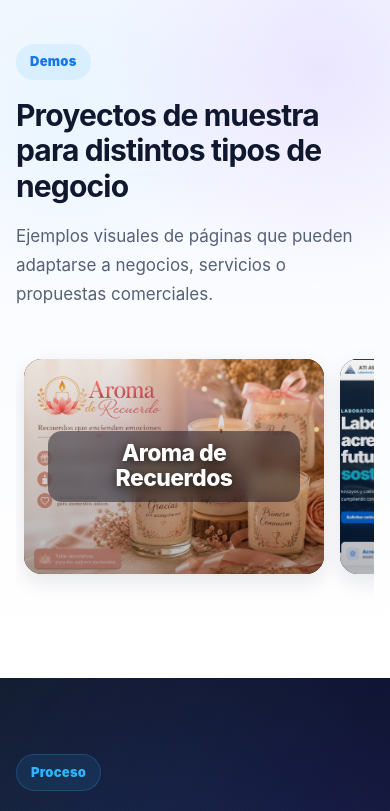
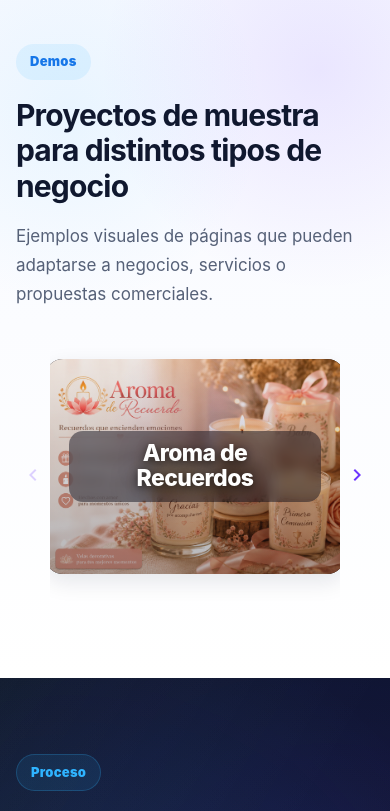
Before and after one commit to IngAlbertoSaavedra/prismakore-web, a Vue app: page / in a window 390 px wide. Shown: the part 2672-3483 px from the top of the page. Built offline with nearby package versions, Linux system fonts and the light colour scheme.

Commit message:
Sitio Terminado

```diff
--- a/src/components/sections/DemosSection.vue
+++ b/src/components/sections/DemosSection.vue
@@ -4,35 +4,44 @@
       <div class="section-heading">
         <span class="eyebrow">Demos</span>
 
-        <h2>Proyectos de muestra para distintos tipos de negocio</h2>
+        <h2>
+          Proyectos de muestra para distintos tipos de negocio
+        </h2>
 
         <p>
-          Ejemplos visuales de páginas que pueden adaptarse a negocios, servicios o propuestas comerciales.
+          Ejemplos visuales de páginas que pueden adaptarse a negocios,
+          servicios o propuestas comerciales.
         </p>
       </div>
 
       <v-slide-group
+        v-model="demoActivo"
         class="demos-slide"
         show-arrows
         center-active
+        mandatory
+        @touchstart="iniciarDeslizamiento"
+        @touchend="terminarDeslizamiento"
       >
         <v-slide-group-item
-          v-for="demo in demos"
+          v-for="(demo, index) in demos"
           :key="demo.title"
+          :value="index"
         >
           <v-hover
             v-slot="{ isHovering, props }"
             open-delay="120"
             close-delay="120"
           >
-            <a
+            <article
               v-bind="props"
               class="demo-card"
               :class="{ 'is-hovering': isHovering }"
-              :href="demo.href"
-              target="_blank"
-              rel="noopener"
-              :aria-label="`Ver demo ${demo.title}`"
+              role="link"
+              tabindex="0"
+              :aria-label="`Abrir demo ${demo.title}`"
+              @click="abrirDemo(demo)"
+              @keydown.enter.prevent="abrirDemo(demo)"
             >
               <img
                 class="demo-image"
@@ -42,10 +51,12 @@
 
               <span class="demo-overlay"></span>
 
-              <span class="demo-title">
-                {{ demo.title }}
-              </span>
-            </a>
+              <div class="demo-content">
+                <span class="demo-title">
+                  {{ demo.title }}
+                </span>
+              </div>
+            </article>
           </v-hover>
         </v-slide-group-item>
       </v-slide-group>
@@ -54,17 +65,105 @@
 </template>
 
 <script setup>
+import { ref } from 'vue'
 import { demos } from '../../data/demos'
+
+const demoActivo = ref(0)
+
+const inicioTouchX = ref(0)
+const inicioTouchY = ref(0)
+const fueDeslizamiento = ref(false)
+
+const iniciarDeslizamiento = (event) => {
+  const touch = event.changedTouches?.[0]
+
+  if (!touch) return
+
+  inicioTouchX.value = touch.clientX
+  inicioTouchY.value = touch.clientY
+  fueDeslizamiento.value = false
+}
+
+const terminarDeslizamiento = (event) => {
+  const touch = event.changedTouches?.[0]
+
+  if (!touch) return
+
+  const diferenciaX = touch.clientX - inicioTouchX.value
+  const diferenciaY = touch.clientY - inicioTouchY.value
+
+  const movimientoHorizontal = Math.abs(diferenciaX)
+  const movimientoVertical = Math.abs(diferenciaY)
+
+  const minimoDeslizamiento = 45
+
+  if (
+    movimientoHorizontal < minimoDeslizamiento ||
+    movimientoHorizontal <= movimientoVertical
+  ) {
+    fueDeslizamiento.value = false
+    return
+  }
+
+  fueDeslizamiento.value = true
+
+  if (diferenciaX < 0) {
+    siguienteDemo()
+  } else {
+    demoAnterior()
+  }
+
+  window.setTimeout(() => {
+    fueDeslizamiento.value = false
+  }, 250)
+}
+
+const siguienteDemo = () => {
+  if (demoActivo.value < demos.length - 1) {
+    demoActivo.value += 1
+  }
+}
+
+const demoAnterior = () => {
+  if (demoActivo.value > 0) {
+    demoActivo.value -= 1
+  }
+}
+
+const abrirDemo = (demo) => {
+  if (fueDeslizamiento.value) return
+  if (!demo.href) return
+
+  window.open(
+    demo.href,
+    '_blank',
+    'noopener,noreferrer',
+  )
+}
 </script>
 
 <style scoped>
 .demos-section {
   position: relative;
   padding: 92px 0 96px;
+
   background:
-    radial-gradient(circle at 18% 20%, rgba(47, 180, 255, 0.08), transparent 30%),
-    radial-gradient(circle at 82% 14%, rgba(109, 53, 255, 0.10), transparent 32%),
-    linear-gradient(180deg, #f7f9ff 0%, #ffffff 100%);
+    radial-gradient(
+      circle at 18% 20%,
+      rgba(47, 180, 255, 0.08),
+      transparent 30%
+    ),
+    radial-gradient(
+      circle at 82% 14%,
+      rgba(109, 53, 255, 0.10),
+      transparent 32%
+    ),
+    linear-gradient(
+      180deg,
+      #f7f9ff 0%,
+      #ffffff 100%
+    );
+
   color: #0d1530;
   overflow: hidden;
 }
@@ -120,7 +219,6 @@
   background: transparent;
 }
 
-/* Vuetify slide group cleanup */
 :deep(.v-slide-group) {
   background: transparent;
 }
@@ -130,33 +228,16 @@
   overflow: hidden;
 }
 
-:deep(.v-slide-group__wrapper) {
-  background: transparent;
-  overflow: hidden;
-}
-
 :deep(.v-slide-group__content) {
   align-items: center;
   padding: 28px 0 60px;
+
   background: transparent;
 
-  transition: transform 0.55s cubic-bezier(0.22, 1, 0.36, 1) !important;
+  transition: transform 0.42s cubic-bezier(0.22, 1, 0.36, 1);
   will-change: transform;
 }
 
-:deep(.v-slide-group__container) {
-  background: transparent;
-  overflow: hidden;
-  scroll-behavior: smooth;
-}
-
-:deep(.v-slide-group__wrapper) {
-  background: transparent;
-  overflow: hidden;
-  scroll-behavior: smooth;
-}
-
-/* Arrows */
 :deep(.v-slide-group__prev),
 :deep(.v-slide-group__next) {
   min-width: 58px;
@@ -189,10 +270,13 @@
   overflow: hidden;
 
   color: #ffffff;
-  text-decoration: none;
 
   background: #050816;
-  box-shadow: 0 8px 22px rgba(13, 21, 48, 0.10);
+
+  box-shadow:
+    0 8px 22px rgba(13, 21, 48, 0.10);
+
+  cursor: pointer;
 
   transform: scale(1);
   transform-origin: center center;
@@ -204,6 +288,7 @@
 
 .demo-card.is-hovering {
   transform: scale(1.035);
+
   box-shadow:
     0 3px 9px rgba(13, 21, 48, 0.24),
     0 18px 38px rgba(13, 21, 48, 0.14);
@@ -219,19 +304,18 @@
   object-fit: cover;
   object-position: top center;
 
-  filter: brightness(0.98) saturate(1.04);
+  filter:
+    brightness(0.98)
+    saturate(1.04);
+
   transition:
-    inset 0.32s ease,
-    width 0.32s ease,
-    height 0.32s ease,
     filter 0.32s ease;
 }
 
 .demo-card.is-hovering .demo-image {
-  inset: 0;
-  width: 100%;
-  height: 100%;
-  filter: brightness(0.88) saturate(1.08);
+  filter:
+    brightness(0.88)
+    saturate(1.08);
 }
 
 .demo-overlay {
@@ -240,23 +324,46 @@
   z-index: 1;
 
   background:
-    linear-gradient(180deg, rgba(5, 8, 22, 0.03), rgba(5, 8, 22, 0.28)),
-    radial-gradient(circle at 50% 35%, rgba(109, 53, 255, 0.08), transparent 46%);
+    linear-gradient(
+      180deg,
+      rgba(5, 8, 22, 0.03),
+      rgba(5, 8, 22, 0.28)
+    ),
+    radial-gradient(
+      circle at 50% 35%,
+      rgba(109, 53, 255, 0.08),
+      transparent 46%
+    );
 
   transition: background 0.3s ease;
 }
 
 .demo-card.is-hovering .demo-overlay {
   background:
-    linear-gradient(180deg, rgba(5, 8, 22, 0.02), rgba(5, 8, 22, 0.22)),
-    radial-gradient(circle at 50% 35%, rgba(47, 180, 255, 0.08), transparent 48%);
+    linear-gradient(
+      180deg,
+      rgba(5, 8, 22, 0.02),
+      rgba(5, 8, 22, 0.22)
+    ),
+    radial-gradient(
+      circle at 50% 35%,
+      rgba(47, 180, 255, 0.08),
+      transparent 48%
+    );
+}
+
+.demo-content {
+  position: relative;
+  z-index: 2;
+
+  display: flex;
+  flex-direction: column;
+  align-items: center;
+
+  max-width: 84%;
 }
 
 .demo-title {
-  position: relative;
-  z-index: 2;
-
-  max-width: 84%;
   padding: 10px 18px 12px;
   border-radius: 14px;
 
@@ -275,7 +382,6 @@
     0 8px 24px rgba(0, 0, 0, 0.55),
     0 2px 8px rgba(0, 0, 0, 0.65);
 
-  transform: translateY(0);
   transition:
     transform 0.28s ease,
     background 0.28s ease;
@@ -287,9 +393,6 @@
 }
 
 @media (max-width: 720px) {
-    .demo-card.is-hovering {
-    transform: scale(1.02);
-    }
   .demos-section {
     padding: 72px 0;
   }
@@ -309,6 +412,8 @@
 
   .demos-slide {
     margin-top: 36px;
+
+    touch-action: pan-y;
   }
 
   :deep(.v-slide-group__content) {
@@ -319,6 +424,15 @@
     width: 300px;
     height: 215px;
     margin-inline: 8px;
+
+    user-select: none;
+    -webkit-user-select: none;
+
+    touch-action: pan-y;
+  }
+
+  .demo-card.is-hovering {
+    transform: scale(1.02);
   }
 
   .demo-title {
@@ -327,7 +441,12 @@
 
   :deep(.v-slide-group__prev),
   :deep(.v-slide-group__next) {
-    display: none;
+    min-width: 34px;
+  }
+
+  :deep(.v-slide-group__prev .v-icon),
+  :deep(.v-slide-group__next .v-icon) {
+    font-size: 24px;
   }
 }
 </style>
--- a/src/components/sections/ServicesSection.vue
+++ b/src/components/sections/ServicesSection.vue
@@ -2,15 +2,18 @@
   <section id="servicios" class="services-section">
     <div class="services-wrap">
       <div class="section-heading">
-        <span class="eyebrow">Servicios</span>
+        <span class="eyebrow">
+          Servicios
+        </span>
 
         <h2>
           Soluciones digitales para negocios que quieren avanzar sin complicarse
         </h2>
 
         <p>
-          Desde una página clara para vender mejor hasta automatizaciones que reducen trabajo
-          manual. Nada de humo corporativo, porque para eso ya existe LinkedIn.
+          Desde una página clara para vender mejor hasta automatizaciones
+          que reducen trabajo manual. Nada de humo corporativo, porque para
+          eso ya existe LinkedIn.
         </p>
       </div>
 
@@ -26,7 +29,10 @@
             v-bind="props"
             class="service-card"
             :class="{
-              'is-hovering': isDesktop ? isHovering : tarjetaActiva === index,
+              'is-hovering':
+                isDesktop
+                  ? isHovering
+                  : tarjetaActiva === index,
             }"
             tabindex="0"
             role="button"
@@ -40,7 +46,9 @@
                 {{ service.kicker }}
               </span>
 
-              <h3>{{ service.title }}</h3>
+              <h3>
+                {{ service.title }}
+              </h3>
 
               <p>
                 {{ service.description }}
@@ -63,7 +71,9 @@
                 {{ service.price }}
               </strong>
 
-              <h3>{{ service.title }}</h3>
+              <h3>
+                {{ service.title }}
+              </h3>
 
               <p>
                 {{ service.hoverText }}
@@ -76,37 +86,36 @@
               >
                 Me interesa
               </a>
-
-              <button
-                v-if="!isDesktop"
-                type="button"
-                class="mobile-back"
-                @click.stop="cerrarTarjeta"
-              >
-                Volver
-              </button>
             </div>
           </article>
         </v-hover>
       </div>
 
       <p class="services-note">
-        Precios base. Si el proyecto requiere más secciones, integraciones o diseño avanzado,
-        se cotiza antes. La sorpresa debe ser el resultado, no la factura.
+        Precios base. Si el proyecto requiere más secciones, integraciones
+        o diseño avanzado, se cotiza antes. La sorpresa debe ser el
+        resultado, no la factura.
       </p>
     </div>
   </section>
 </template>
 
 <script setup>
-import { onBeforeUnmount, onMounted, ref } from 'vue'
+import {
+  onBeforeUnmount,
+  onMounted,
+  ref,
+} from 'vue'
+
 import { services } from '../../data/services'
 
 const tarjetaActiva = ref(null)
 const isDesktop = ref(true)
 
 const revisarPantalla = () => {
-  isDesktop.value = window.matchMedia('(hover: hover) and (pointer: fine)').matches
+  isDesktop.value = window
+    .matchMedia('(hover: hover) and (pointer: fine)')
+    .matches
 
   if (isDesktop.value) {
     tarjetaActiva.value = null
@@ -122,18 +131,20 @@
       : index
 }
 
-const cerrarTarjeta = () => {
-  tarjetaActiva.value = null
-}
-
 onMounted(() => {
   revisarPantalla()
 
-  window.addEventListener('resize', revisarPantalla)
+  window.addEventListener(
+    'resize',
+    revisarPantalla,
+  )
 })
 
 onBeforeUnmount(() => {
-  window.removeEventListener('resize', revisarPantalla)
+  window.removeEventListener(
+    'resize',
+    revisarPantalla,
+  )
 })
 </script>
 
@@ -141,10 +152,24 @@
 .services-section {
   position: relative;
   padding: 88px 0 92px;
+
   background:
-    radial-gradient(circle at 14% 18%, rgba(109, 53, 255, 0.08), transparent 28%),
-    radial-gradient(circle at 86% 10%, rgba(47, 180, 255, 0.10), transparent 30%),
-    linear-gradient(180deg, #ffffff 0%, #f7f9ff 100%);
+    radial-gradient(
+      circle at 14% 18%,
+      rgba(109, 53, 255, 0.08),
+      transparent 28%
+    ),
+    radial-gradient(
+      circle at 86% 10%,
+      rgba(47, 180, 255, 0.10),
+      transparent 30%
+    ),
+    linear-gradient(
+      180deg,
+      #ffffff 0%,
+      #f7f9ff 100%
+    );
+
   color: #0d1530;
   overflow: hidden;
 }
@@ -152,6 +177,7 @@
 .services-wrap {
   width: min(1180px, calc(100% - 42px));
   margin: 0 auto;
+
   position: relative;
   z-index: 1;
 }
@@ -159,6 +185,7 @@
 .section-heading {
   max-width: 760px;
   margin: 0 auto;
+
   text-align: center;
 }
 
@@ -172,7 +199,10 @@
 
   background: rgba(47, 180, 255, 0.10);
   color: #137ec8;
-  border: 1px solid rgba(47, 180, 255, 0.18);
+
+  border:
+    1px solid
+    rgba(47, 180, 255, 0.18);
 
   font-size: 13px;
   font-weight: 900;
@@ -185,6 +215,7 @@
   font-size: clamp(30px, 3vw, 44px);
   line-height: 1.18;
   letter-spacing: -0.028em;
+
   font-weight: 750;
   color: #10182f;
 }
@@ -194,6 +225,7 @@
   margin: 18px auto 0;
 
   color: #566178;
+
   font-size: 17px;
   line-height: 1.7;
 }
@@ -202,7 +234,10 @@
   margin-top: 48px;
 
   display: grid;
-  grid-template-columns: repeat(4, minmax(0, 1fr));
+
+  grid-template-columns:
+    repeat(4, minmax(0, 1fr));
+
   gap: 22px;
 }
 
@@ -210,6 +245,7 @@
   position: relative;
 
   min-height: 310px;
+
   padding: 26px 24px;
 
   display: flex;
@@ -217,15 +253,24 @@
 
   color: inherit;
 
-  background: rgba(255, 255, 255, 0.92);
-  border: 1px solid #e7eaf2;
+  background:
+    rgba(255, 255, 255, 0.92);
+
+  border:
+    1px solid
+    #e7eaf2;
+
   border-radius: 18px;
-  box-shadow: 0 18px 46px rgba(13, 21, 48, 0.08);
+
+  box-shadow:
+    0 18px 46px
+    rgba(13, 21, 48, 0.08);
 
   overflow: hidden;
   cursor: pointer;
 
   transform: translateY(0);
+
   transition:
     transform 0.26s ease,
     box-shadow 0.26s ease,
@@ -234,18 +279,25 @@
 
 .service-card.is-hovering {
   transform: translateY(-6px);
-  border-color: rgba(47, 180, 255, 0.30);
-  box-shadow: 0 24px 58px rgba(16, 24, 47, 0.13);
+
+  border-color:
+    rgba(47, 180, 255, 0.30);
+
+  box-shadow:
+    0 24px 58px
+    rgba(16, 24, 47, 0.13);
 }
 
 .service-card::before {
   content: "";
+
   position: absolute;
   inset: 0 0 auto 0;
 
   height: 3px;
 
-  background: linear-gradient(
+  background:
+    linear-gradient(
       90deg,
       rgba(47, 180, 255, 0),
       rgba(47, 180, 255, 0.62),
@@ -254,7 +306,9 @@
     );
 
   opacity: 0;
-  transition: opacity 0.24s ease;
+
+  transition:
+    opacity 0.24s ease;
 }
 
 .service-card.is-hovering::before {
@@ -281,26 +335,49 @@
   transform: translateY(0);
 }
 
-.service-card.is-hovering .card-front {
+.service-card.is-hovering
+.card-front {
   opacity: 0;
-  transform: translateY(-12px);
+
+  transform:
+    translateY(-12px);
+
   pointer-events: none;
 }
 
 .card-hover {
   opacity: 0;
-  transform: translateY(18px);
+
+  transform:
+    translateY(18px);
+
   pointer-events: none;
 
   background:
-    radial-gradient(circle at 18% 14%, rgba(47, 180, 255, 0.10), transparent 34%),
-    radial-gradient(circle at 86% 16%, rgba(16, 24, 47, 0.06), transparent 34%),
-    linear-gradient(135deg, #ffffff 0%, #f7fbff 100%);
+    radial-gradient(
+      circle at 18% 14%,
+      rgba(47, 180, 255, 0.10),
+      transparent 34%
+    ),
+    radial-gradient(
+      circle at 86% 16%,
+      rgba(16, 24, 47, 0.06),
+      transparent 34%
+    ),
+    linear-gradient(
+      135deg,
+      #ffffff 0%,
+      #f7fbff 100%
+    );
 }
 
-.service-card.is-hovering .card-hover {
+.service-card.is-hovering
+.card-hover {
   opacity: 1;
-  transform: translateY(0);
+
+  transform:
+    translateY(0);
+
   pointer-events: auto;
 }
 
@@ -312,24 +389,35 @@
   border-radius: 999px;
 
   color: #137ec8;
-  background: rgba(47, 180, 255, 0.08);
-  border: 1px solid rgba(47, 180, 255, 0.16);
+
+  background:
+    rgba(47, 180, 255, 0.08);
+
+  border:
+    1px solid
+    rgba(47, 180, 255, 0.16);
 
   font-size: 12px;
   line-height: 1;
+
   font-weight: 950;
   letter-spacing: 0.02em;
 
-  box-shadow: 0 10px 28px rgba(47, 180, 255, 0.08);
+  box-shadow:
+    0 10px 28px
+    rgba(47, 180, 255, 0.08);
 }
 
 .service-card h3 {
   margin: 30px 0 0;
 
   color: #10182f;
+
   font-size: 21px;
   line-height: 1.25;
+
   letter-spacing: -0.02em;
+
   font-weight: 800;
 }
 
@@ -337,12 +425,14 @@
   margin: 16px 0 0;
 
   color: #566178;
+
   font-size: 14px;
   line-height: 1.65;
 }
 
 .price-label {
   color: #137ec8;
+
   font-size: 13px;
   font-weight: 900;
 }
@@ -351,9 +441,13 @@
   margin-top: 8px;
 
   color: #10182f;
-  font-size: clamp(36px, 3vw, 48px);
+
+  font-size:
+    clamp(36px, 3vw, 48px);
+
   line-height: 1;
   letter-spacing: -0.06em;
+
   font-weight: 950;
 }
 
@@ -367,7 +461,9 @@
 
 .service-action {
   width: fit-content;
+
   margin-top: auto;
+
   padding: 10px 16px;
 
   border-radius: 999px;
@@ -377,6 +473,7 @@
 
   font-size: 13px;
   font-weight: 800;
+
   text-decoration: none;
 
   transition:
@@ -386,6 +483,7 @@
 
 .service-action:hover {
   transform: translateY(-2px);
+
   background: #137ec8;
 }
 
@@ -393,23 +491,23 @@
   display: none;
 }
 
-.mobile-back {
-  display: none;
-}
-
 .services-note {
   max-width: 760px;
+
   margin: 34px auto 0;
 
   color: #303a52;
+
   font-size: 14px;
   line-height: 1.6;
+
   text-align: center;
 }
 
 @media (max-width: 1100px) {
   .services-grid {
-    grid-template-columns: repeat(2, minmax(0, 1fr));
+    grid-template-columns:
+      repeat(2, minmax(0, 1fr));
   }
 }
 
@@ -419,11 +517,16 @@
   }
 
   .services-wrap {
-    width: min(100% - 32px, 1180px);
+    width:
+      min(
+        calc(100% - 32px),
+        1180px
+      );
   }
 
   .services-grid {
     grid-template-columns: 1fr;
+
     margin-top: 34px;
   }
 
@@ -446,28 +549,13 @@
 
   .mobile-hint {
     display: inline-block;
+
     margin-top: auto;
 
     color: #137ec8;
+
     font-size: 12px;
     font-weight: 800;
   }
-
-  .mobile-back {
-    display: inline-flex;
-    width: fit-content;
-
-    margin-top: 10px;
-    padding: 0;
-
-    border: 0;
-    background: transparent;
-
-    color: #566178;
-    font-size: 12px;
-    font-weight: 700;
-
-    cursor: pointer;
-  }
 }
 </style>
```
Lines whose indentation alone changed are shown as unchanged.
